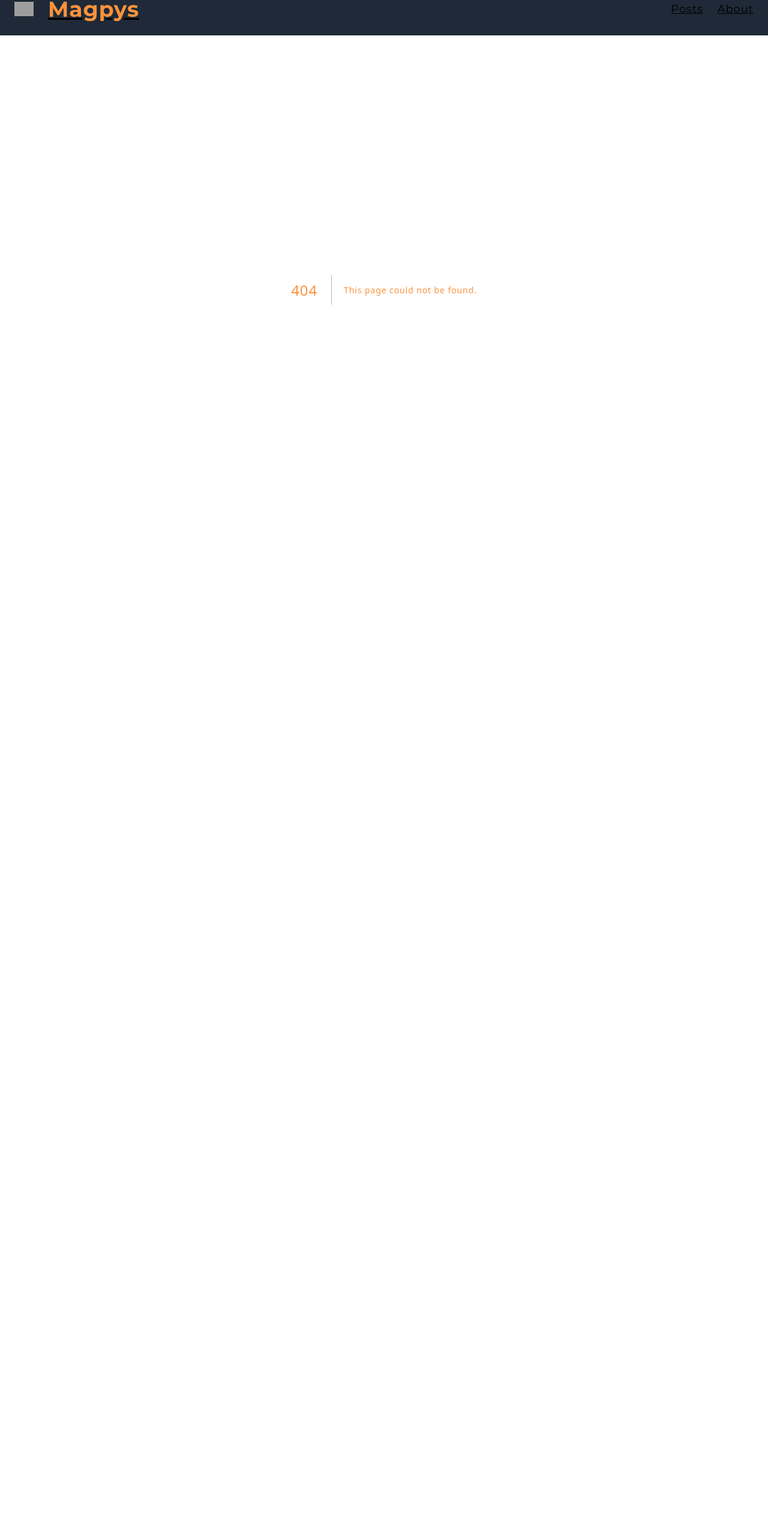
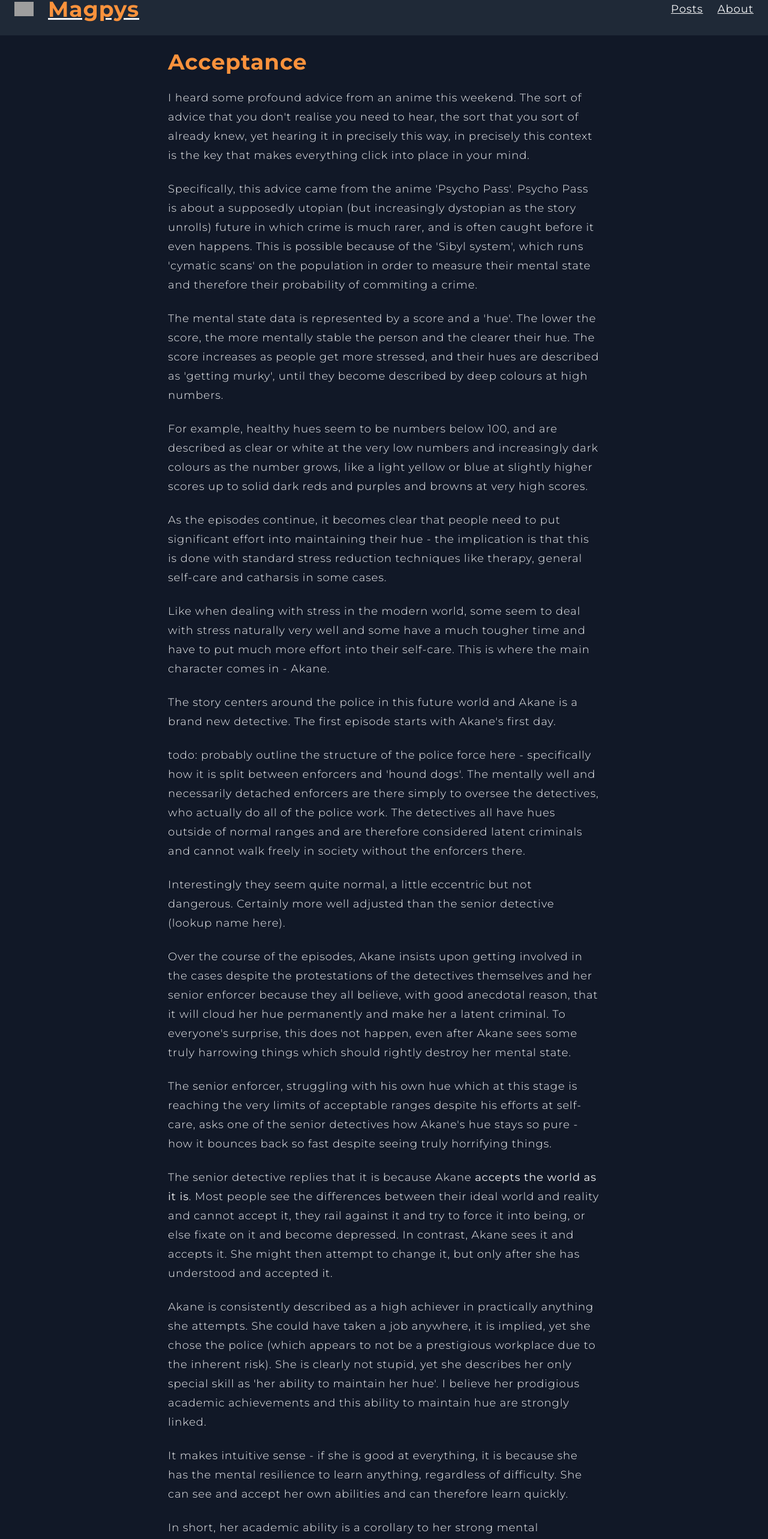
Before and after one commit to magpys/dan-blog, a Next.js app: page /b-roll/2025/acceptance in a window 1280 px wide. Before the commit this address had no page. Shown: the part 29-2595 px from the top of the page at 60% size. Before the commit the page ends 936 px from the top, so only its background shows below. Built offline with nearby package versions, Linux system fonts and the light colour scheme; grey boxes are pictures that could not be loaded.

Commit message:
add b roll folder and acceptance writing

```diff
--- /dev/null
+++ b/app/b-roll/2025/acceptance/page.mdx
@@ -0,0 +1,75 @@
+# Acceptance
+
+I heard some profound advice from an anime this weekend. The sort of advice that you don't realise you need to hear, the
+sort that you sort of already knew, yet hearing it in precisely this way, in precisely this context is the key that
+makes everything click into place in your mind.
+
+Specifically, this advice came from the anime 'Psycho Pass'. Psycho Pass is about a supposedly utopian (but increasingly
+dystopian as the story unrolls) future in which crime is much rarer, and is often caught before it even happens. This is
+possible because of the 'Sibyl system', which runs 'cymatic scans' on the population in order to measure their mental
+state and therefore their probability of commiting a crime.
+
+The mental state data is represented by a score and a 'hue'. The lower the score, the more mentally stable the person
+and the clearer their hue. The score increases as people get more stressed, and their hues are described as 'getting
+murky', until they become described by deep colours at high numbers.
+
+For example, healthy hues seem to be numbers below 100, and are described as clear or white at the very low numbers and
+increasingly dark colours as the number grows, like a light yellow or blue at slightly higher scores up to solid dark
+reds and purples and browns at very high scores.
+
+As the episodes continue, it becomes clear that people need to put significant effort into maintaining their hue - the
+implication is that this is done with standard stress reduction techniques like therapy, general self-care and catharsis
+in some cases.
+
+Like when dealing with stress in the modern world, some seem to deal with stress naturally very well and some have a
+much tougher time and have to put much more effort into their self-care. This is where the main character comes in -
+Akane.
+
+The story centers around the police in this future world and Akane is a brand new detective. The first episode starts
+with Akane's first day.
+
+todo: probably outline the structure of the police force here - specifically how it is split between enforcers and
+'hound dogs'. The mentally well and necessarily detached enforcers are there simply to oversee the detectives, who
+actually do all of the police work. The detectives all have hues outside of normal ranges and are therefore considered
+latent criminals and cannot walk freely in society without the enforcers there.
+
+Interestingly they seem quite normal, a little eccentric but not dangerous. Certainly more well adjusted than the senior
+detective (lookup name here).
+
+Over the course of the episodes, Akane insists upon getting involved in the cases despite the protestations of the
+detectives themselves and her senior enforcer because they all believe, with good anecdotal reason, that it will cloud
+her hue permanently and make her a latent criminal. To everyone's surprise, this does not happen, even after Akane sees
+some truly harrowing things which should rightly destroy her mental state.
+
+The senior enforcer, struggling with his own hue which at this stage is reaching the very limits of acceptable ranges
+despite his efforts at self-care, asks one of the senior detectives how Akane's hue stays so pure - how it bounces back
+so fast despite seeing truly horrifying things.
+
+The senior detective replies that it is because Akane **accepts the world as it is**. Most people see the differences
+between their ideal world and reality and cannot accept it, they rail against it and try to force it into being, or else
+fixate on it and become depressed. In contrast, Akane sees it and accepts it. She might then attempt to change it, but
+only after she has understood and accepted it.
+
+Akane is consistently described as a high achiever in practically anything she attempts. She could have taken a job
+anywhere, it is implied, yet she chose the police (which appears to not be a prestigious workplace due to the inherent
+risk). She is clearly not stupid, yet she describes her only special skill as 'her ability to maintain her hue'. I
+believe her prodigious academic achievements and this ability to maintain hue are strongly linked.
+
+It makes intuitive sense - if she is good at everything, it is because she has the mental resilience to learn anything,
+regardless of difficulty. She can see and accept her own abilities and can therefore learn quickly.
+
+In short, her academic ability is a corollary to her strong mental resilience.
+
+Akane is also willful, which might seem at odds with her easy acceptance of the world as it is, but on further analysis,
+it makes sense. She has very clear goals in mind and a strong sense of justice. She wants the world to be a certain way
+even despite accepting how it is now (or perhaps because she can see it so clearly this is why she was drawn to the
+police in the first place).
+
+Suffice to say, I find her very inspiring. That mental resilience, based in acceptance of reality, is something that I
+wish I had, along with the mental stability, academic exceptionalism and morality that comes with it.
+
+It might not come naturally to me, but acceptance is a skill that can be learned. A quick internet search uncovers a
+range of techniques that can help with this. Top of the list, perhaps unsurprisingly is mindfulness practise. Also
+practising gratitude, reframing thoughts and self-compassion.
+
+As with maintaining a healthy body, maintaining a healthy mind is mundane. Tough but mundane.
```
